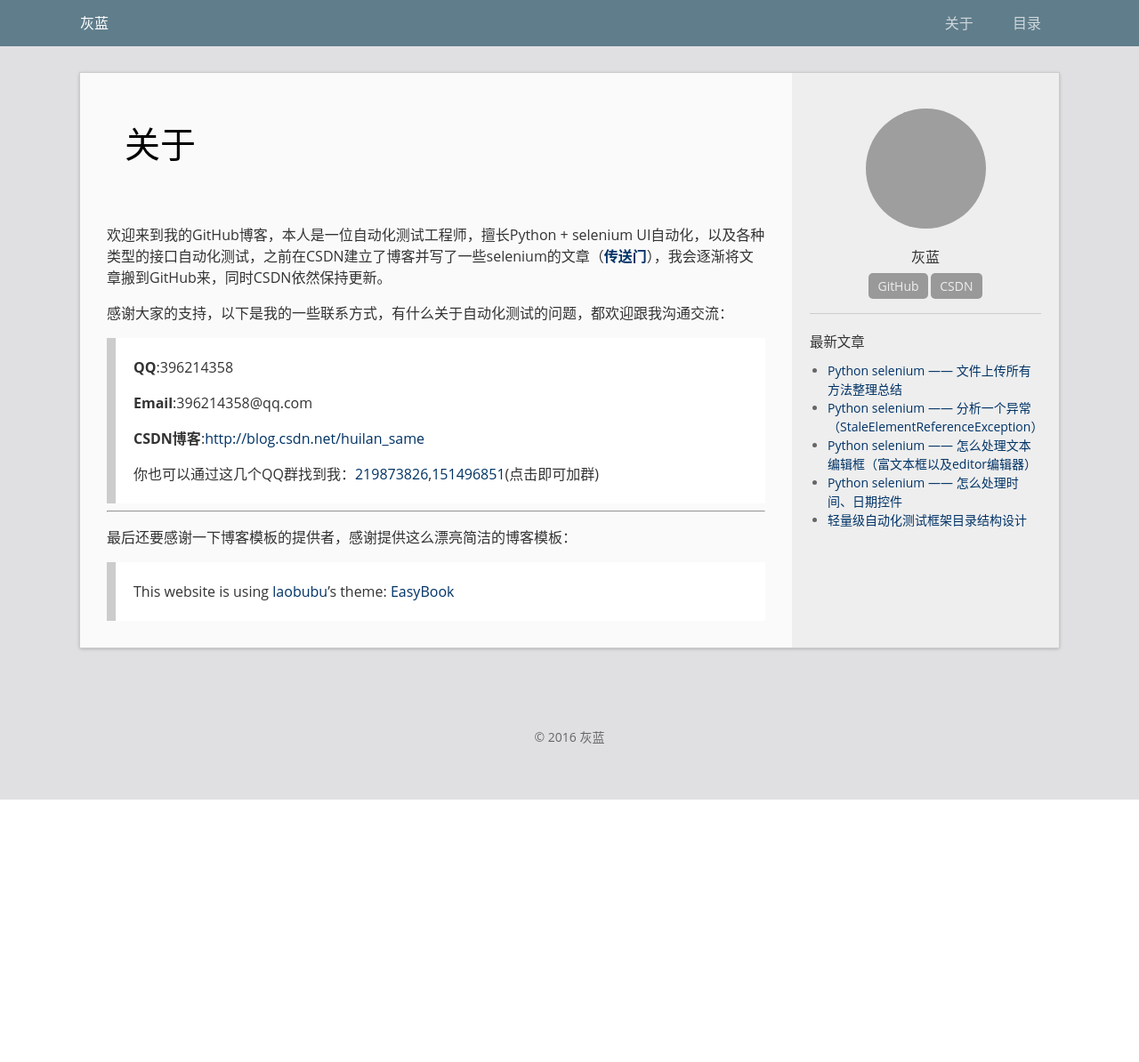
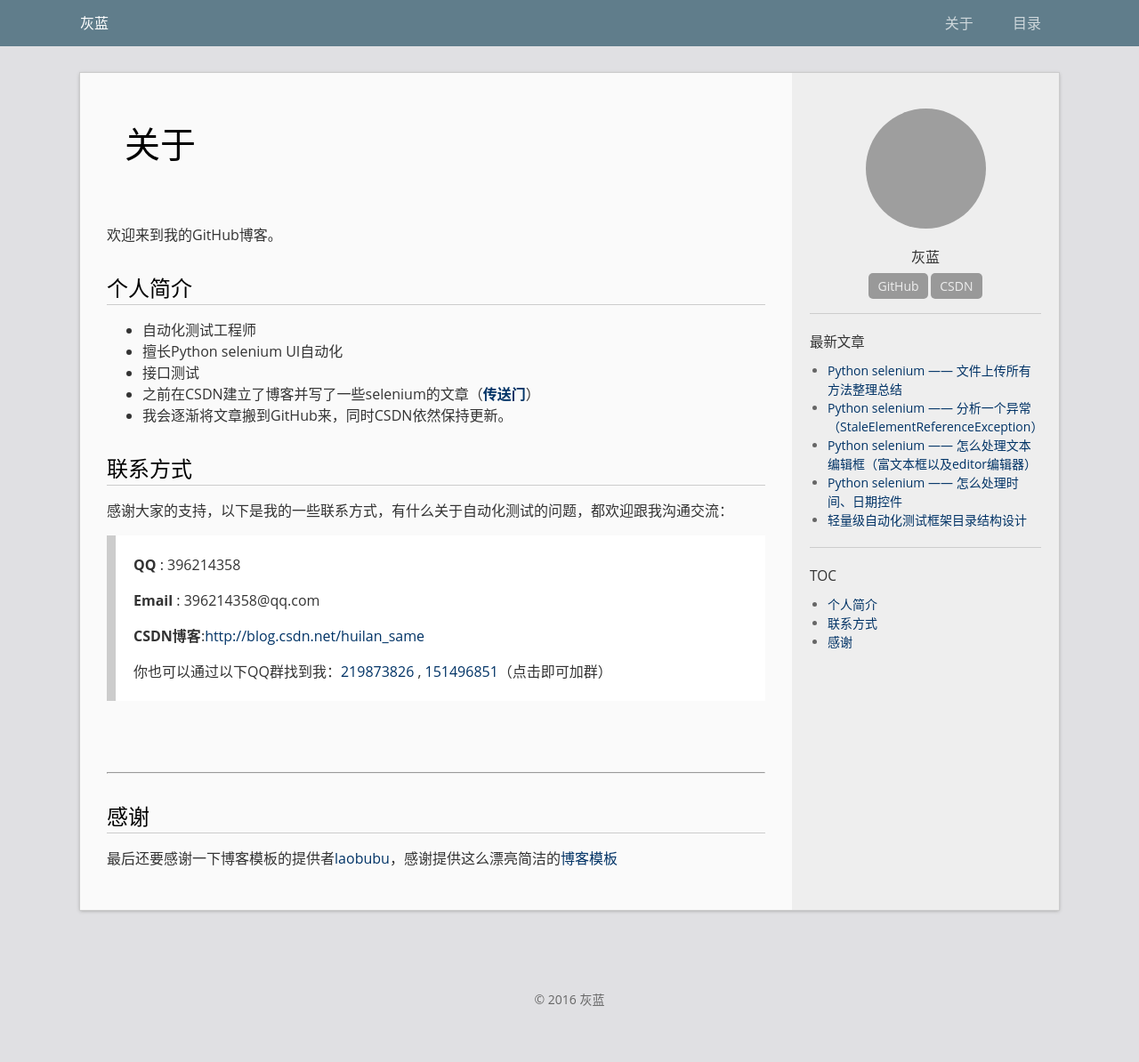
Before and after one commit to huilansame/huilansame.github.io, a Jekyll site: the page built from about.md, in a window 1280 px wide. Shown: the whole page at 89% size. Built offline with Jekyll 4.4.1, drawn with Linux system fonts in a browser that asks for light colours; before the commit the page ends 900 px from its top, so only the background shows below that; grey boxes are pictures that could not be loaded.

Commit message:
修改about

```diff
--- a/about.md
+++ b/about.md
@@ -6,22 +6,33 @@ public: true
 nocomments: true
 ---
 
-欢迎来到我的GitHub博客，本人是一位自动化测试工程师，擅长Python + selenium UI自动化，以及各种类型的接口自动化测试，之前在CSDN建立了博客并写了一些selenium的文章（**[传送门](http://blog.csdn.net/huilan_same)**），我会逐渐将文章搬到GitHub来，同时CSDN依然保持更新。
+欢迎来到我的GitHub博客。
+
+## 个人简介
+
+- 自动化测试工程师
+- 擅长Python selenium UI自动化
+- 接口测试
+- 之前在CSDN建立了博客并写了一些selenium的文章（**[传送门](http://blog.csdn.net/huilan_same)**）
+- 我会逐渐将文章搬到GitHub来，同时CSDN依然保持更新。
+
+## 联系方式
 
 感谢大家的支持，以下是我的一些联系方式，有什么关于自动化测试的问题，都欢迎跟我沟通交流：
 
-> **QQ**:396214358
+> **QQ** : 396214358
 >
-> **Email**:396214358@qq.com
+> **Email** : 396214358@qq.com
 >
 > **CSDN博客**:[http://blog.csdn.net/huilan_same](http://blog.csdn.net/huilan_same)
 >
-> 你也可以通过这几个QQ群找到我：[219873826](http://jq.qq.com/?_wv=1027&k=29W8YFM),[151496851](http://jq.qq.com/?_wv=1027&k=2DZ512r)(点击即可加群)
+> 你也可以通过以下QQ群找到我：[219873826](http://jq.qq.com/?_wv=1027&k=29W8YFM) , [151496851](http://jq.qq.com/?_wv=1027&k=2DZ512r)（点击即可加群）
 
 
+<br><br>
 
 ****
 
-最后还要感谢一下博客模板的提供者，感谢提供这么漂亮简洁的博客模板：
+## 感谢
 
-> This website is using [laobubu](http://laobubu.net)'s theme: [EasyBook](https://github.com/laobubu/jekyll-theme-EasyBook)
+最后还要感谢一下博客模板的提供者[laobubu](http://laobubu.net)，感谢提供这么漂亮简洁的[博客模板](https://github.com/laobubu/jekyll-theme-EasyBook)
```
